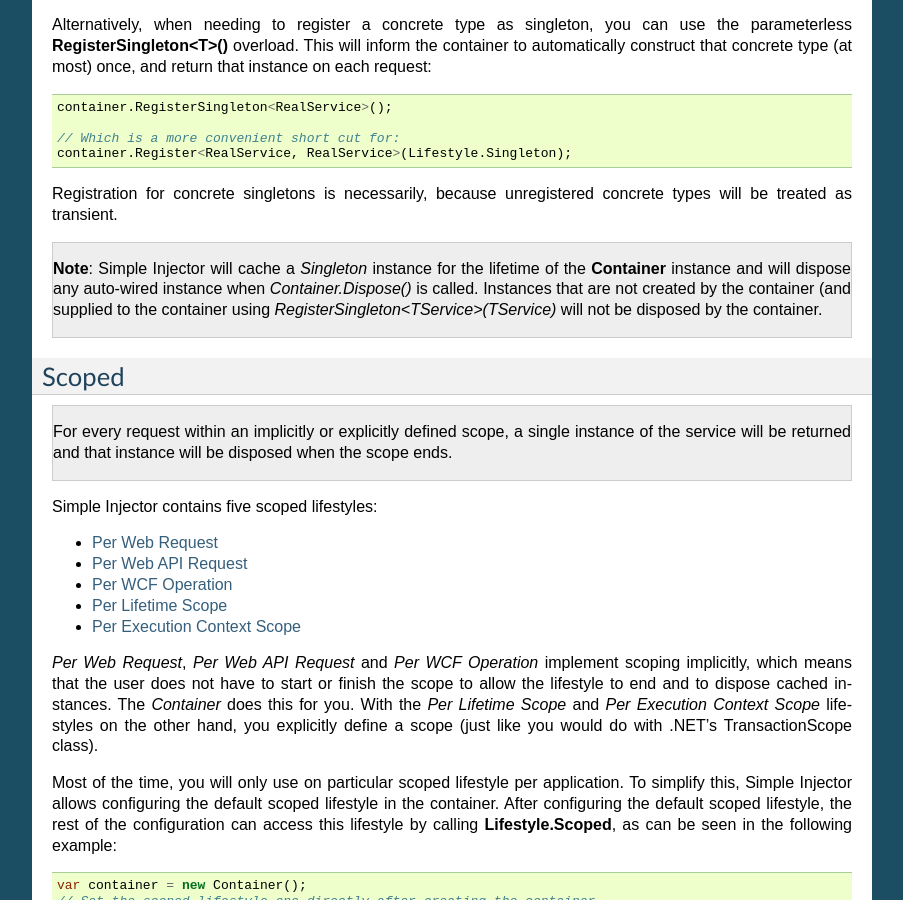
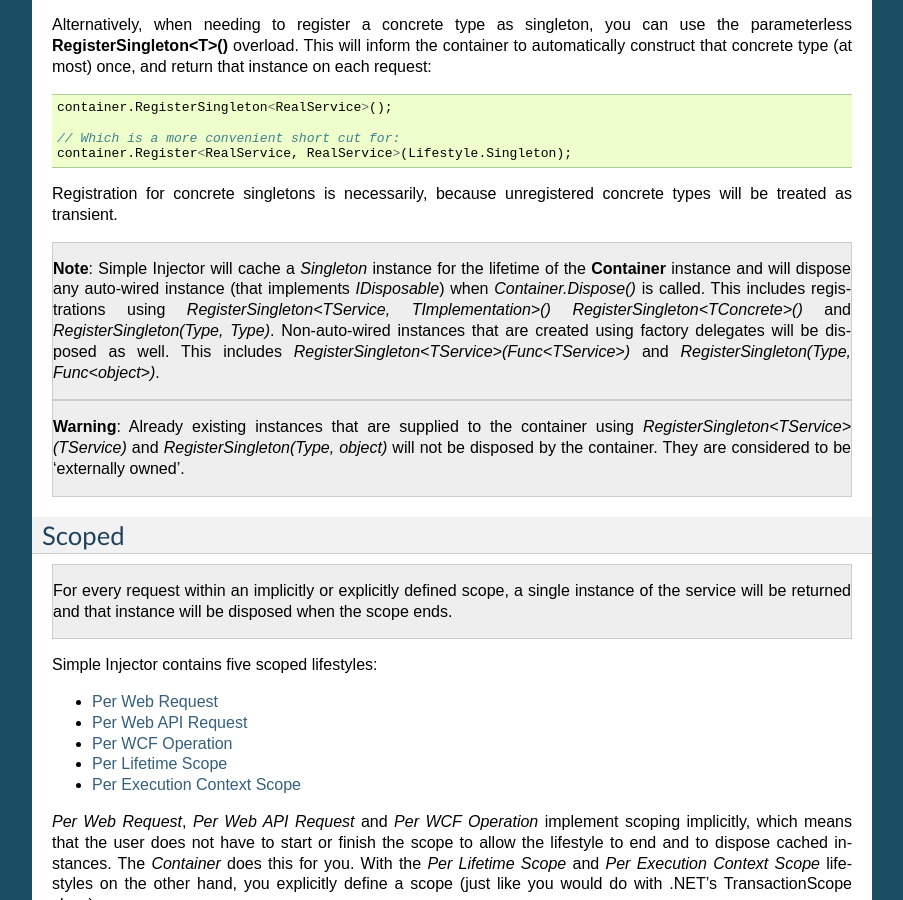
Before and after one commit to simpleinjector/Documentation, a Sphinx documentation site: the page built from source/lifetimes.rst, in a window 1280 px wide and 900 px high, scrolled down 1883 px. Shown: the whole window, without its empty margins (198-1101 px from the left). Built offline with Sphinx 7.4.7, drawn with Linux system fonts in a browser that asks for light colours.

Commit message:
Missing info about disposing singletons added
Missing description about when singletons are disposed added. fixes #25.

```diff
--- a/source/lifetimes.rst
+++ b/source/lifetimes.rst
@@ -110,7 +110,11 @@ Registration for concrete singletons is necessarily, because unregistered concre
 
 .. container:: Note
 
-    **Note**: Simple Injector will cache a *Singleton* instance for the lifetime of the **Container** instance and will dispose any auto-wired instance when *Container.Dispose()* is called. Instances that are not created by the container (and supplied to the container using *RegisterSingleton<TService>(TService)* will not be disposed by the container.
+    **Note**: Simple Injector will cache a *Singleton* instance for the lifetime of the **Container** instance and will dispose any auto-wired instance (that implements *IDisposable*) when *Container.Dispose()* is called. This includes registrations using *RegisterSingleton<TService, TImplementation>()* *RegisterSingleton<TConcrete>()* and *RegisterSingleton(Type, Type)*. Non-auto-wired instances that are created using factory delegates will be disposed as well. This includes *RegisterSingleton<TService>(Func<TService>)* and *RegisterSingleton(Type, Func<object>)*.
+
+.. container:: Note
+
+	**Warning**: Already existing instances that are supplied to the container using *RegisterSingleton<TService>(TService)* and *RegisterSingleton(Type, object)* will not be disposed by the container. They are considered to be 'externally owned'.
 
 .. _Scoped:
 
```
